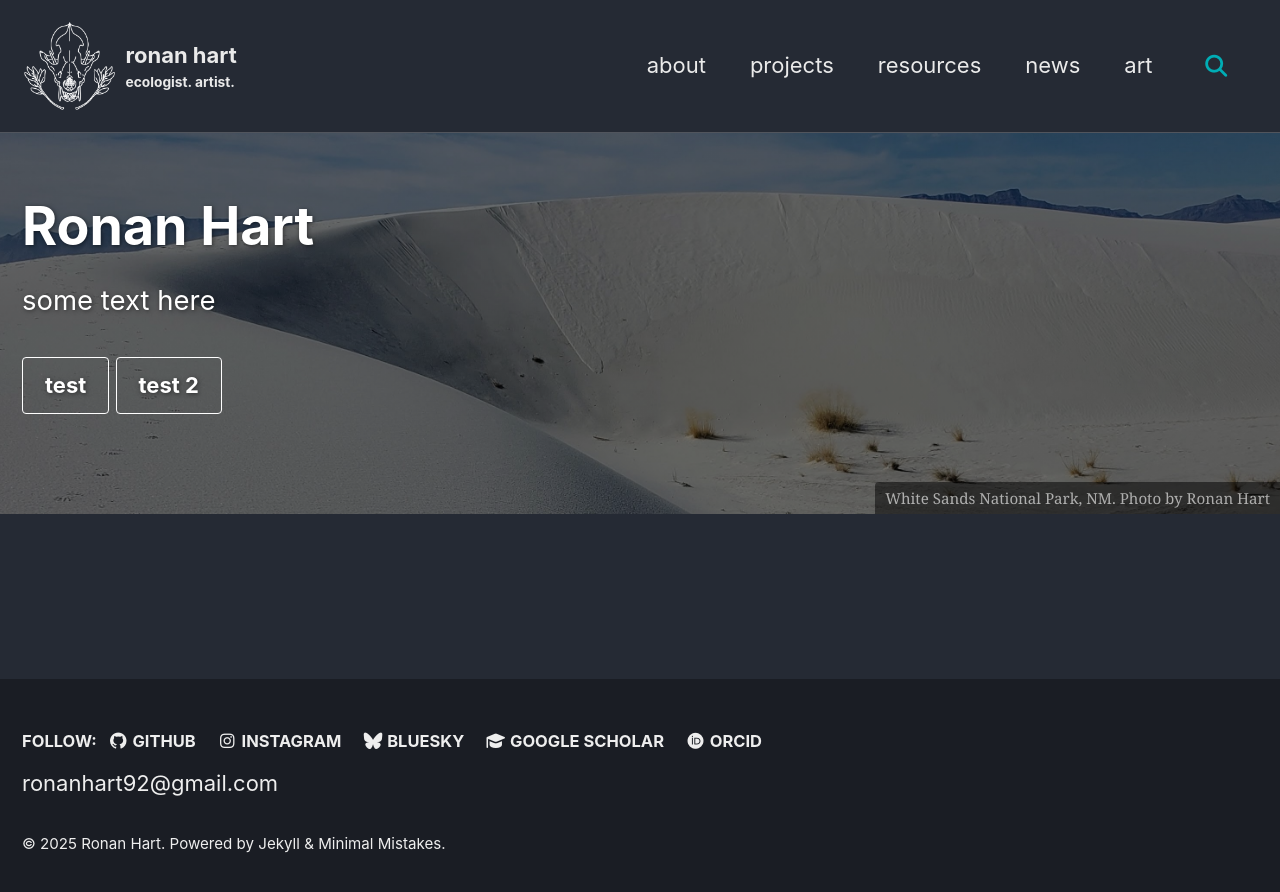
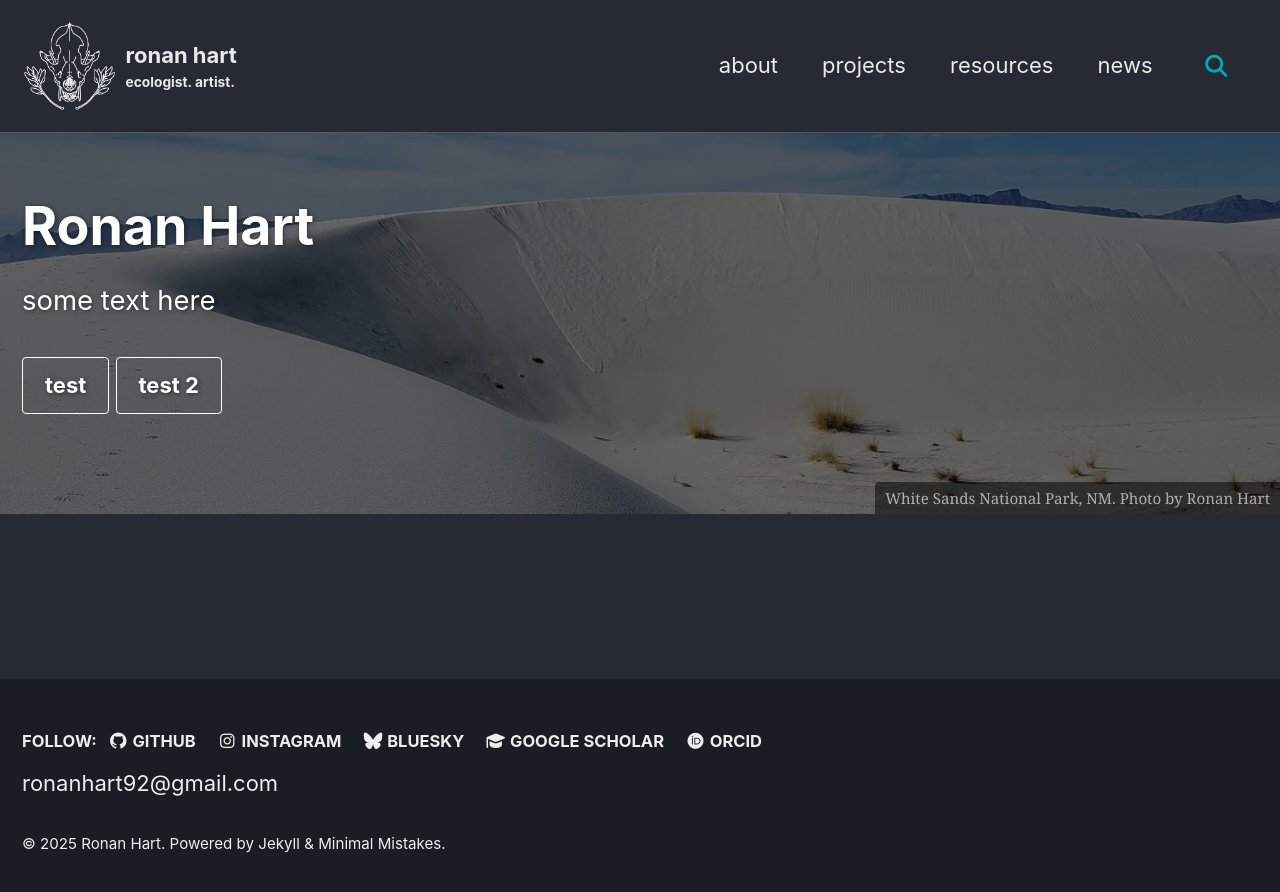
Before and after one commit to ronanhart/ronanhart.github.io, a Jekyll site: the page built from index.html, in a window 1280 px wide. Shown: the top 892 px of the page. Built offline with Jekyll 4.4.1, drawn with Linux system fonts in a browser that asks for light colours; cached includes are drawn as plain includes; the list of posts is cut into pages by our own code.

```diff
--- a/_data/navigation.yml
+++ b/_data/navigation.yml
@@ -10,6 +10,3 @@ main:
 
   - title: "news"
     url: /news/
-
-  - title: "art"
-    url: /gallery/
```
